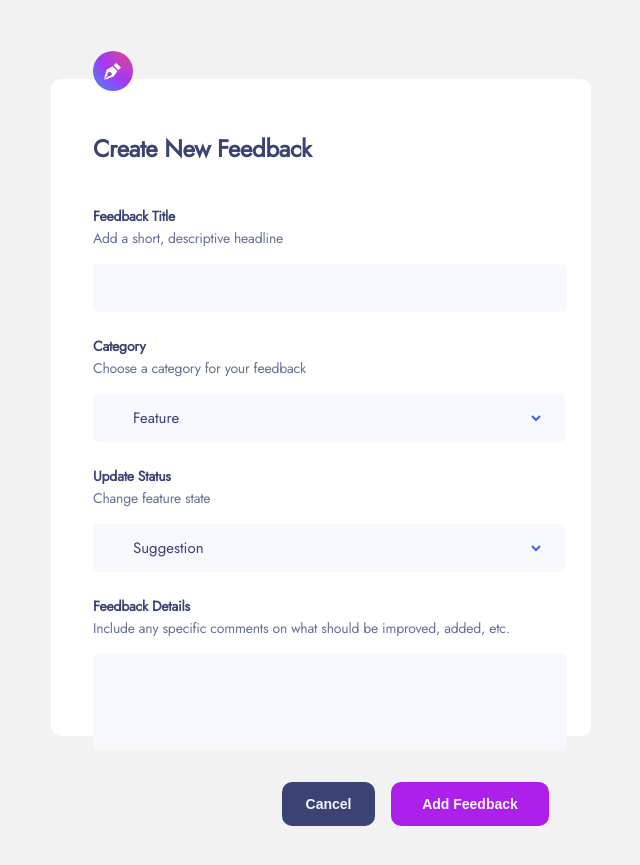
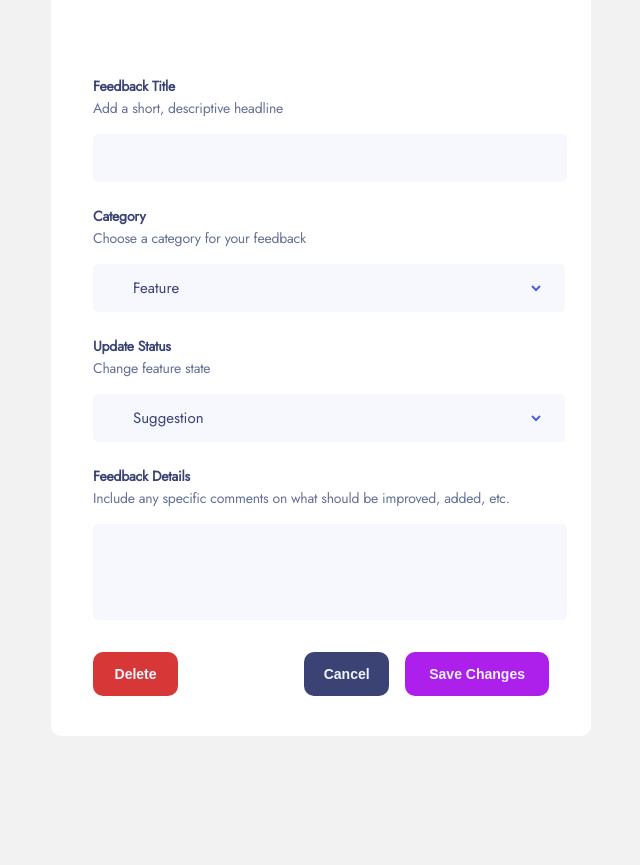
Before and after one commit to AmaliTech-Training-Academy/product-feedback-app, a React (Create React App) app in the folder project/: page / in a window 1280 px wide. Shown: the part 1203-2068 px from the top of the page, without its empty margins (319-959 px from the left). Built offline with nearby package versions, Linux system fonts and the light colour scheme.

Commit message:
Add edit feedback

```diff
--- a/project/package.json
+++ b/project/package.json
@@ -7,6 +7,7 @@
     "@testing-library/jest-dom": "^5.16.5",
     "@testing-library/react": "^13.4.0",
     "@testing-library/user-event": "^14.4.3",
+    "axios": "^1.2.3",
     "react": "^18.2.0",
     "react-dom": "^18.2.0",
     "react-redux": "^8.0.5",
--- a/project/src/Components/Feedback/FeedbackDetails.js
+++ b/project/src/Components/Feedback/Details.js
@@ -3,7 +3,7 @@ import {
     Container
 } from './FeedbackStyles'
 
-function FeedbackTitle() {
+function Details() {
   return (
     <Container type='details'>
         <span className='h4 title'>Feedback Details</span>
@@ -13,4 +13,4 @@ function FeedbackTitle() {
   )
 }
 
-export default FeedbackTitle
+export default Details
--- a/project/src/Pages/Feedback/Feedback.js
+++ b/project/src/Pages/Feedback/Feedback.js
@@ -3,7 +3,7 @@ import FeedbackCategory from '../../Components/Feedback/FeedbackCategory'
 import FeedbackHead from '../../Components/Feedback/FeedbackHead'
 import FeedbackTitle from '../../Components/Feedback/FeedbackTitle'
 import UpdateStatus from '../../Components/Feedback/UpdateStatus'
-import FeedbackDetails from '../../Components/Feedback/FeedbackDetails'
+import Details from '../../Components/Feedback/Details'
 import {
     Container
 } from './FeedbackStyles'
@@ -14,14 +14,15 @@ function Feedback(props) {
         <FeedbackHead />
         <form className='content'>
           <img src={props.type === 'Edit' ? './assets/shared/icon-edit-feedback.svg' : './assets/shared/icon-new-feedback.svg'} alt='' className='plus' />
-          <span className='h1 head'>Create New Feedback</span>
+          <span className='h1 head'>{props.type === 'Edit' ? 'Editing ‘Add a dark theme option’' : 'Create New Feedback' }</span>
           <FeedbackTitle />
           <FeedbackCategory />
           {props.type === 'Edit' && <UpdateStatus />}
-          <FeedbackDetails />
+          <Details />
           <div className='buttons'>
+            {(props.type === 'Edit') && <button className='button-4-default delete'>Delete</button>}
             <button className='button-3-default cancel'>Cancel</button>
-            <button className='button-1-default'>Add Feedback</button>
+            <button className='button-1-default'>{props.type === 'Edit' ? 'Save Changes' : 'Add Feedback'}</button>
           </div>
         </form>
     </Container>
--- a/project/src/Pages/Feedback/FeedbackStyles.js
+++ b/project/src/Pages/Feedback/FeedbackStyles.js
@@ -2,18 +2,19 @@ import styled from "styled-components";
 
 export const Container = styled.div`
     width: 540px;
-    height: ${(props) => props.type === "Edit" ? '910px' : '745px'};
+    /* height: ${(props) => props.type === "Edit" ? '910px' : '745px'}; */
     margin: 92px 0px 192px;
     /* background-color: red; */
     display: flex;
     flex-direction: column;
-    justify-content: space-between;
+    gap: 68px;
+    /* justify-content: space-between; */
     /* margin-top: 96px; */
 
     .content {
         position: relative;
         width: 100%;
-        height: 657px;
+        /* height: ${(props) => props.type === 'Edit' ? '822px' : '657px'}; */
         border-radius: 10px;
         background: #FFFFFF;
         display: flex;
@@ -25,7 +26,7 @@ export const Container = styled.div`
         .plus {
             position: absolute;
             left: 42px;
-            top: -28px;
+            top: ${(props) => props.type === 'Edit' ? '-19px' : '-28px'};
 
             @media (max-width: 450px) {
                 left: 24px;
@@ -34,7 +35,7 @@ export const Container = styled.div`
 
         .head {
             color: #3A4374;
-            margin: 52px 0 16px 42px;
+            margin: 52px 0 ${(props) => props.type === 'Edit' ? '51px' : '16px'} 42px;
             align-self: baseline;
 
             @media (max-width: 450px) {
@@ -51,6 +52,7 @@ export const Container = styled.div`
             display: flex;
             justify-content: flex-end;
             gap: 16px;
+            margin-bottom: 40px;
 
             @media (max-width: 450px) {
                 width: 100%;
@@ -63,6 +65,18 @@ export const Container = styled.div`
 
         .cancel {
             width: 93px;
+            margin-left: 110px;
+
+            @media (max-width: 450px) {
+                width: 279px;
+                margin-left: unset;
+            }
+        }
+
+        .delete {
+            /* justify-self: flex-start; */
+            /* margin-left: 0; */
+            width: 93px;
 
             @media (max-width: 450px) {
                 width: 279px;
@@ -70,13 +84,13 @@ export const Container = styled.div`
         }
 
         @media (max-width: 450px) {
-            height: 708px;
+            /* height: ${(props) => props.type === 'Edit' ? '893px' : '708px'}; */
         }
     }
 
     @media (max-width: 450px) {
         width: 327px;
-        height: 782px;
+        /* height: 782px; */
         margin-top: 34px;
     }
 `
```
Also changed, not shown: project/src/Pages/Edit Feedback/EditFeedback.js (added, +32 -0 lines), 1 other file (tests, documents, lock files or other folders).
